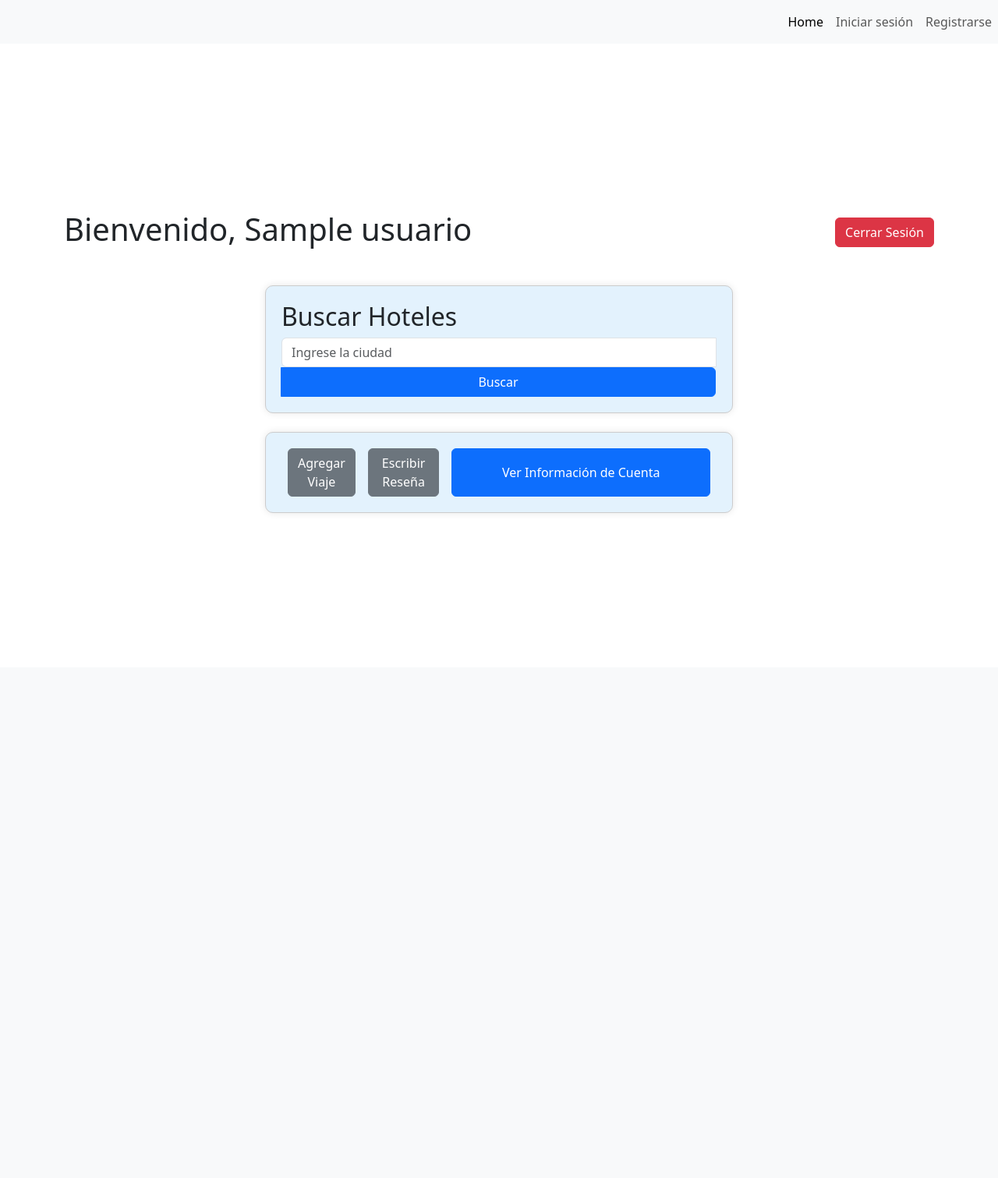
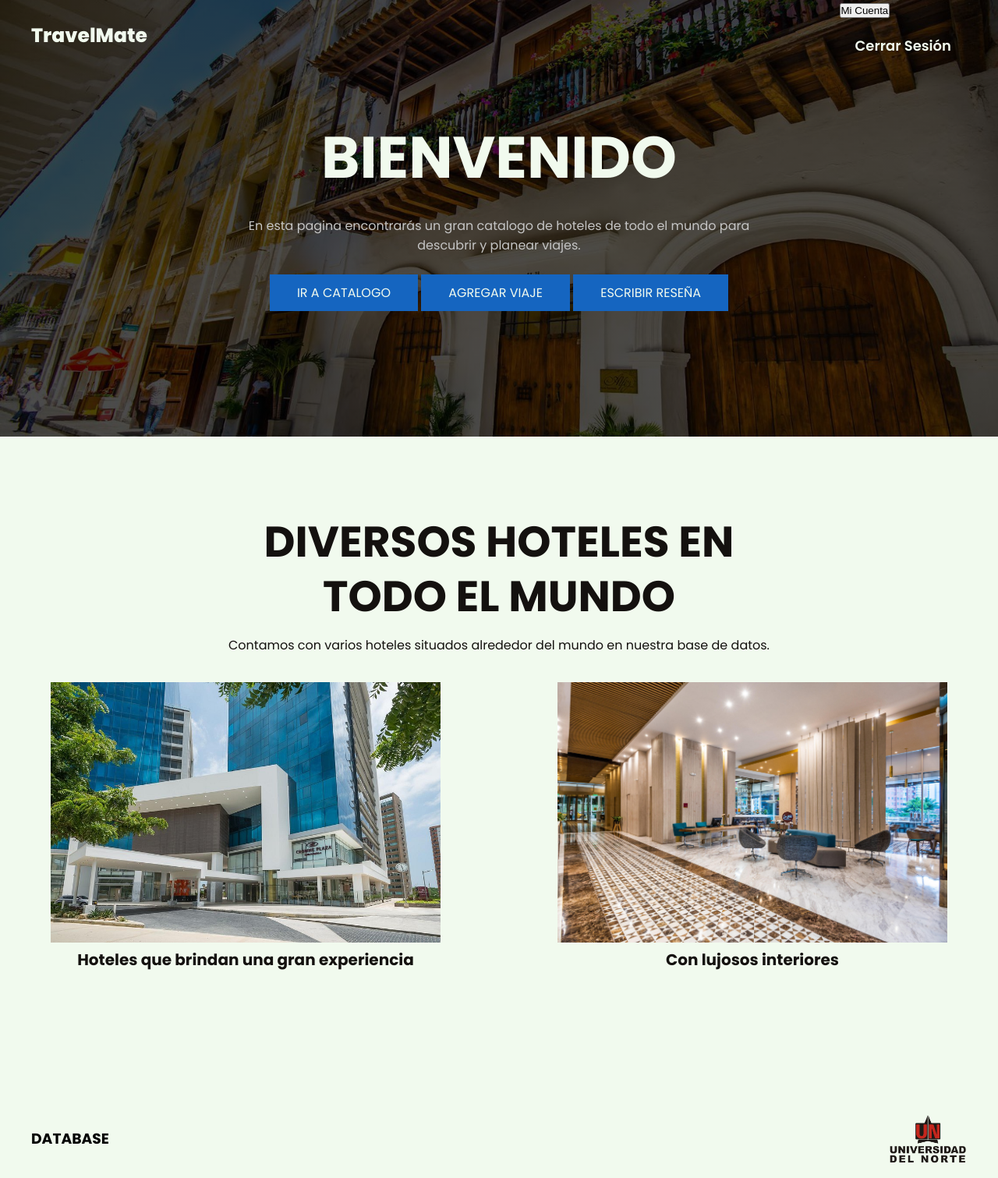
Before and after one commit to sergio110304/LAB_HOTELES, a Django app: page /user_log/1/ in a window 1280 px wide. Shown: the whole page at 78% size. Before the commit the page ends 658 px from the top, so only its background shows below. Run offline with Django 5.2, Linux system fonts and the light colour scheme; tables that the repository leaves empty hold one stand-in row (values such as "Sample post").

```diff
--- a/hotels/app/templates/homepage.html
+++ b/hotels/app/templates/homepage.html
@@ -32,7 +32,7 @@
                 Bienvenido a Travelmate en esta pagina encontraras un gran catalogo
                 de hoteles de todo el mundo para descubrir y planear viajes.
             </p>
-            <a href="{% url 'catalogo' %}"class="btn-1">Ir a catalogo</a
+            <a href="{% url 'catalogo' %}"class="btn-1">Ir a catalogo</a>
         </div>
     </header>
 
--- a/hotels/app/templates/index2.html
+++ b/hotels/app/templates/index2.html
@@ -1,54 +1,86 @@
-{% extends "base.html" %}
+<!DOCTYPE html>
+<html lang="en">
+<head>
+    <meta charset="UTF-8">
+    <meta name="viewport" content="width=device-width, initial-scale=1.0">
+    <title>Document</title>
+    {% load static %}
+    <link rel="stylesheet" href="{% static 'homepage.css' %}">
+</head>
+<body>
+    <header class="header">
+        <div class="menu container">
+            <a href="#" class="logo">TravelMate</a>
+            <input type="checkbox" id="menu"/>
+            <label for="menu">
+                <img src="" class="menu-icono" alt="">
+            </label>
 
-{% block head %}
-<meta charset="UTF-8">
-<meta name="viewport" content="width=device-width, initial-scale=1.0">
-<title>App_hotel</title>
-{% load static %}
-<link rel="stylesheet" type="text/css" href="{% static 'styles.css' %}">
-{% endblock %}
+            <nav class="navbar">
+                <form method="post">
+                    {% csrf_token %}
+                    <button type="submit" name="ver_cuenta" class="btn btn-danger">Mi Cuenta</button>
+                </form>
+                <ul>
+                    <li><a href="{% url 'logout' %}" class="btn btn-danger">Cerrar Sesión</a></li>
+                </ul>
+            </nav>
+        </div>
+
+        <div class="header-content container">
+            <h1>Bienvenido</h1>
+            <p>
+                En esta pagina encontrarás un gran catalogo
+                de hoteles de todo el mundo para descubrir y planear viajes.
+            </p>
+            <a href="{% url 'catalogo' %}"class="btn-1">Ir a catalogo</a>
+            <a href="{% url 'agregar_vuelo' %}" class="btn-1">Agregar Viaje</a>
+            <a href="{% url 'escribir_reseña' %}" class="btn-1">Escribir Reseña</a>
+
+        </div>
+
+    </header>
+
+    <section class="hotel">
+        <!-- <img src="../img/bg2.jpeg" alt=""> -->
+
+        <div class="hotel-content container">
+            <h2>Diversos hoteles en todo el mundo</h2>
+            <p class="txt-p">
+                Contamos con varios hoteles situados alrededor del mundo en nuestra base de datos.
+            </p>
+
+            <div class="hotel-group">
+                <div class="hotel-1">
+                    <img src="{% static 'img/bg3.jpg' %}" alt=" ">
+                    <h3>Hoteles que brindan una gran experiencia</h2>
+                </div>
+                <div class="hotel-1">
+                    <div class="">
+                        <img src="{% static 'img/bg5.jpeg' %}" alt=" ">
+                        <h3>Con lujosos interiores</h2>
+                    </div>
+                </div>
+            </div>
 
 
-{% block main_classes %}
-    d-flex justify-content-center align-items-center min-vh-100
-{% endblock %}
+        </div>
 
-{% block contenido %}
-<div class="container">
-    <header class="d-flex justify-content-between align-items-center py-3">
-        <h1>Bienvenido, {{ usuario.nombre }}</h1>
-        <a href="{% url 'logout' %}" class="btn btn-danger">Cerrar Sesión</a>
-    </header>
+    </section>
 
-    <div class="my-4">
-        <form method="post" class="mb-4">
-            {% csrf_token %}
-            <h2>Buscar Hoteles</h2>
-            <div class="input-group">
-                <input type="text" name="ciudad" class="form-control" placeholder="Ingrese la ciudad">
-                <button type="submit" class="btn btn-primary">Buscar</button>
+    <footer class="footer">
+
+        <div class="footer-content container">
+
+            <div class="link">
+
+                <h3>DATABASE</h3>
+                <img src="{% static 'img/Logo-Uninorte.png' %}" alt="">
             </div>
-        </form>
 
-        {% if hoteles %}
-            <h3>Resultados de búsqueda:</h3>
-            <ul class="list-group">
-                {% for hotel in hoteles %}
-                    <li class="list-group-item">{{ hotel.hotelname }} - {{ hotel.citycode.cityname }}</li>
-                {% endfor %}
-            </ul>
-        {% endif %}
-    </div>
+        </div>
 
-    <div class="mt-4">
-        <form method="post">
-            {% csrf_token %}
-            <div class="d-flex justify-content-between w-100">
-                <a href="{% url 'agregar_vuelo' %}" class="btn btn-secondary flex-fill mx-2">Agregar Viaje</a>
-                <a href="{% url 'escribir_reseña' %}" class="btn btn-secondary flex-fill mx-2">Escribir Reseña</a>
-                <button type="submit" name="ver_cuenta" class="btn btn-primary flex-fill mx-2">Ver Información de Cuenta</button>
-            </div>
-        </form>
-    </div>
-</div>
-{% endblock %}
+    </footer>
+
+</body>
+</html>
```
